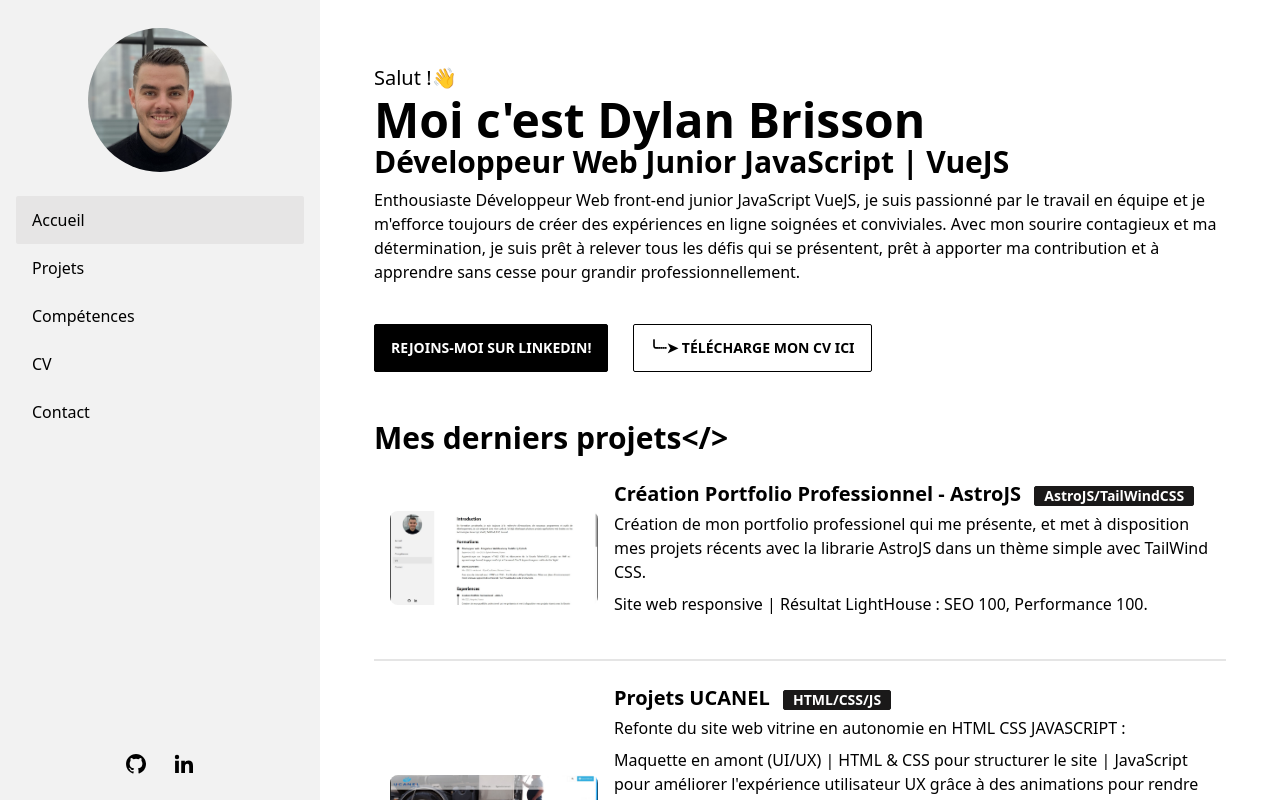
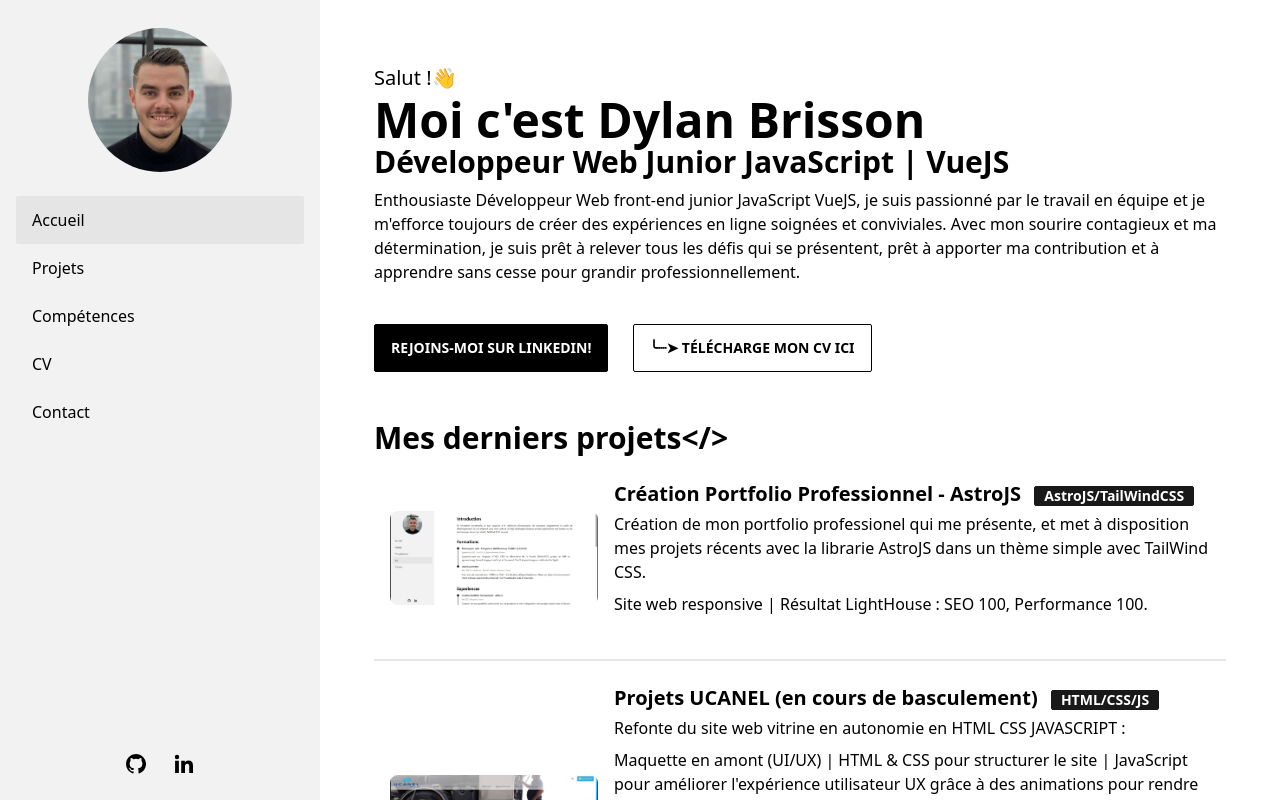
Before and after one commit to DylanBrisson/DylanBrisson.github.io, an Astro site: page / in a window 1280 px wide. Built offline with nearby package versions, Linux system fonts and the light colour scheme; Astro itself is replaced by a stand-in of ours.

Commit message:
update projects 2 on index

```diff
--- a/src/pages/index.astro
+++ b/src/pages/index.astro
@@ -44,7 +44,7 @@ const last_posts = posts.slice(0, 3);
     />
     <div class="divider my-0"></div>
     <HorizontalCard
-    title="Projets UCANEL"
+    title="Projets UCANEL (en cours de basculement)"
     img="/ucanel.jpeg"
     desc="Refonte du site web vitrine en autonomie en HTML CSS JAVASCRIPT :"
     desc2="Maquette en amont (UI/UX) | HTML & CSS pour structurer le site | JavaScript pour améliorer l'expérience utilisateur UX grâce à des animations pour rendre plus vivant le site internet."
```
